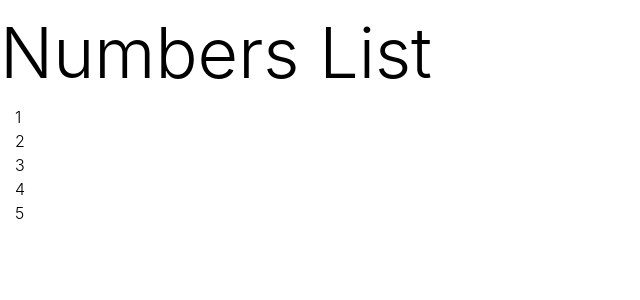
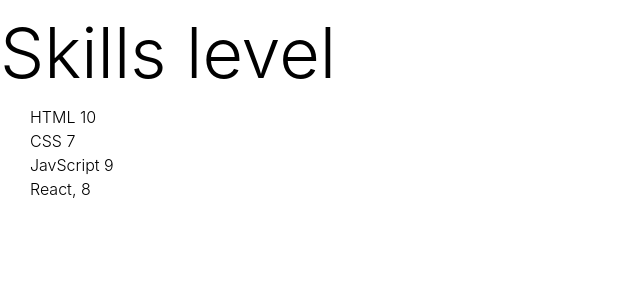
Before and after one commit to njahn88/ReactLearnings, a React (Create React App) app in the folder react-learn/: page / in a window 1280 px wide. Shown: the top 300 px of the page, without its empty margins (0-640 px from the left). Built offline with nearby package versions, Linux system fonts and the light colour scheme.

Commit message:
arrays of arrays

```diff
--- a/react-learn/src/index.js
+++ b/react-learn/src/index.js
@@ -4,20 +4,32 @@
 import App from './App';
 import reportWebVitals from './reportWebVitals';
 
-const Numbers = ({ numbers }) => {
-  const list = numbers.map((number) => <li>{number}</li>)
-  return list
+const skills = [
+  ['HTML', 10],
+  ['CSS', 7],
+  ['JavScript', 9],
+  ['React, 8']
+]
+
+const Skill = ({ skill: [tech, level ]}) => (
+  <li>
+    {tech} {level}
+  </li>
+)
+
+const Skills = ({skills}) => {
+  const skillsList = skills.map((skill) => <Skill skill={skill}/>)
+  return <ul>{skillsList}</ul>
 }
 
 const AppMain = () => {
-  const numbers = [1, 2, 3, 4, 5]
 
   return (
     <div className='container'>
       <div>
-        <h1>Numbers List</h1>
+        <h1>Skills level</h1>
         <ul>
-          <Numbers numbers={numbers}/>
+          <Skills skills={skills}/>
         </ul>
       </div>
     </div>
```
